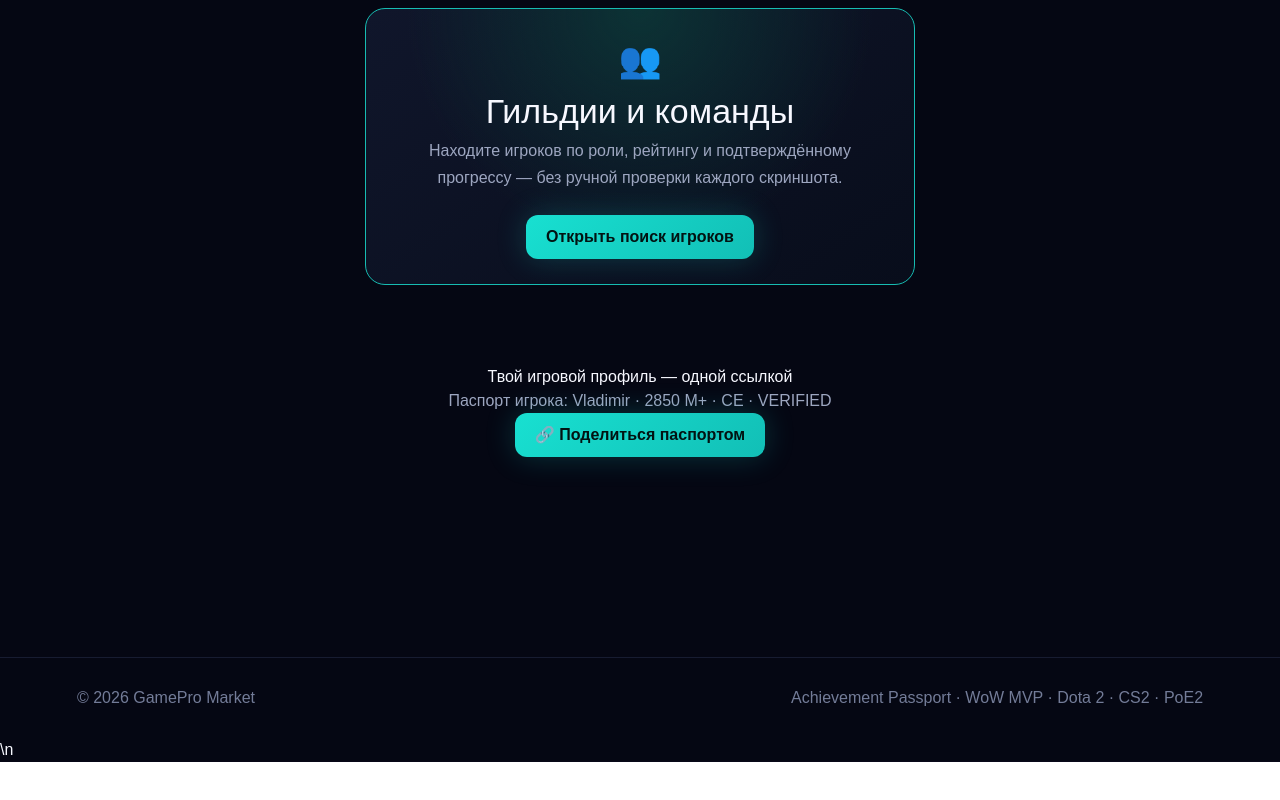
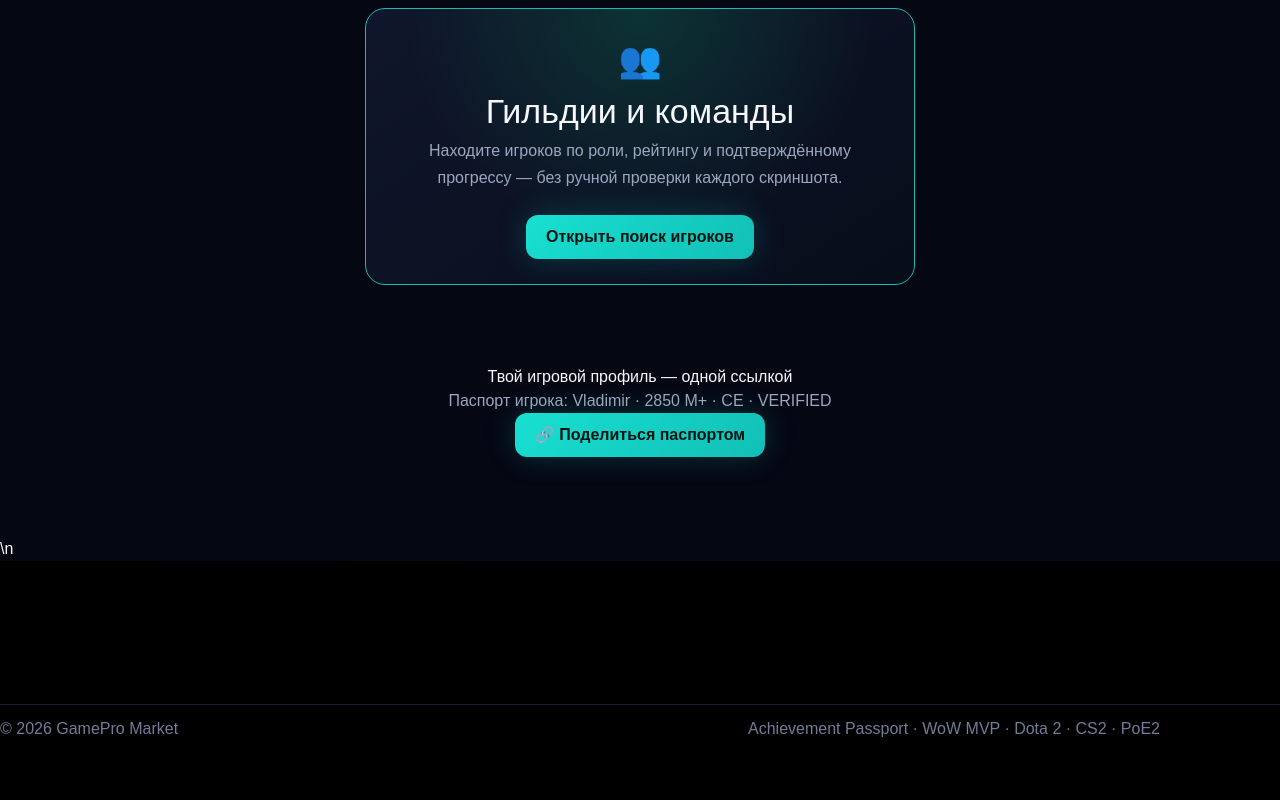
Before and after one commit to vesttrading/gamepro-market, a Next.js app: page / in a window 1280 px wide. Shown: the part 3994-4794 px from the top of the page. Built offline with nearby package versions, Linux system fonts and the light colour scheme; no server answers.

Commit message:
Modify footer position and styles for desktop view
Updated footer positioning and adjusted padding and background color for better layout on larger screens.

```diff
--- a/app/globals.css
+++ b/app/globals.css
@@ -557,9 +557,21 @@ section#guilds div[class*="jsx-"] {
 
 /* Добавляем свободное место снизу сайта ТОЛЬКО для компьютеров */
 @media (min-width: 769px) {
-    main > section:last-of-type,
-    main > div:last-child,
     body {
-        padding-bottom: 200px !important;
+        background-color: #000000 !important; /* Делаем весь фон в самом низу строго черным */
+        padding-bottom: 220px !important;    /* Запас высоты */
+        position: relative !important;
+        min-height: 100vh !important;
+    }
+
+    /* Намертво прижимаем футер с копирайтом и ссылками к самому низу страницы */
+    footer,
+    main + footer,
+    div[class*="footer"] {
+        position: absolute !important;
+        bottom: 20px !important;
+        left: 0 !important;
+        width: 100% !important;
+        background: transparent !important;
     }
 }
```
